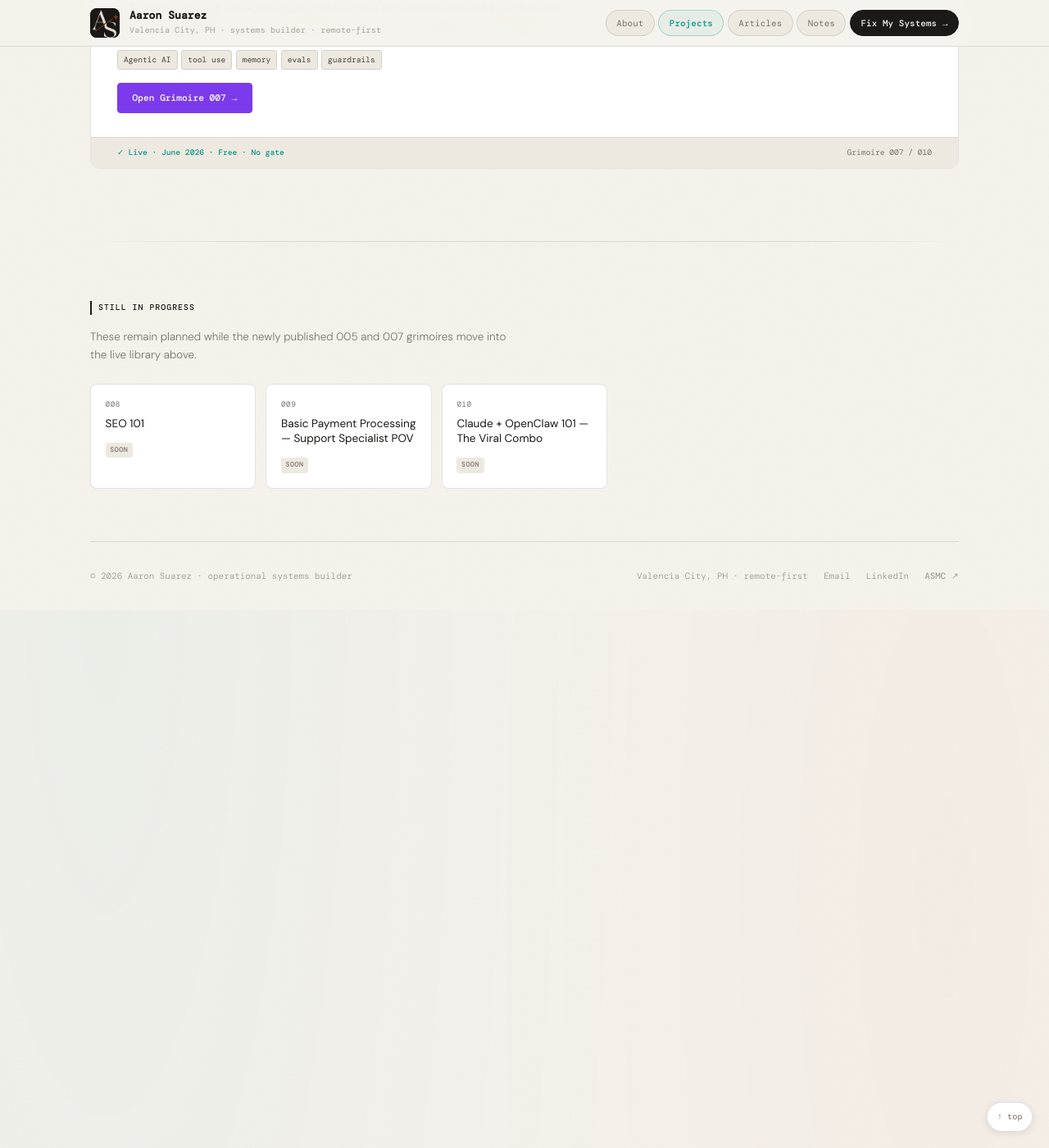
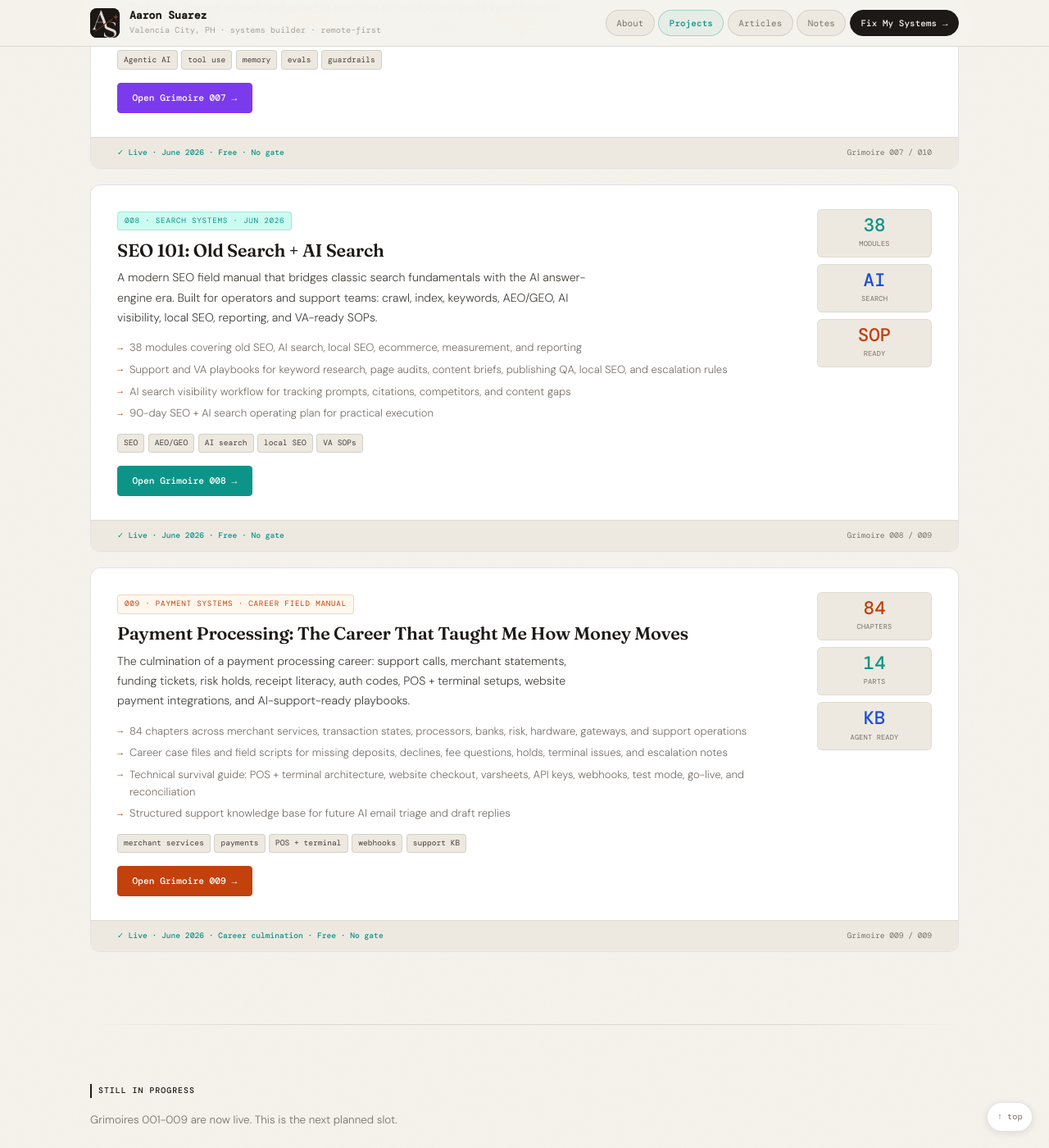
Before and after one commit to suarezaaronroy-sys/suarezaaronroy-sys.github.io, a Jekyll site: the page projects.html, which Jekyll copies as it is, in a window 1280 px wide and 1400 px high, scrolled down 3629 px. Shown: the whole window at 82% size. Built offline with Jekyll 4.4.1, drawn with Linux system fonts in a browser that asks for light colours; some of the changed text lies outside the part shown.

Commit message:
Revise project descriptions and add new grimoires
Updated project descriptions and added new grimoires.

```diff
--- a/projects.html
+++ b/projects.html
@@ -6,7 +6,7 @@
 <meta charset="utf-8"/>
 <meta name="viewport" content="width=device-width, initial-scale=1.0"/>
 <title>Projects &amp; Grimoires — Aaron Suarez</title>
-<meta name="description" content="Live system documentation for CRM architecture, marketing engines, automation patterns, and operational tools. Real systems, real results — open and ungated."/>
+<meta name="description" content="Nine live grimoires documenting CRM architecture, marketing engines, automation patterns, SEO systems, agentic AI, and payment processing. Real systems, real results — open and ungated."/>
 <meta name="robots" content="index, follow"/>
 <link rel="canonical" href="https://suarezaaronroy-sys.github.io/projects.html"/>
 <script async src="https://www.googletagmanager.com/gtag/js?id=G-GYPEWZXH03"></script>
@@ -570,24 +570,53 @@ a{color:inherit;text-decoration:none}
         <span class="lg-status-right">Grimoire 007 / 010</span>
       </div>
     </div>
+    <div class="live-grimoire" style="cursor:default">
+      <div class="lg-inner">
+        <div>
+          <div class="lg-badge teal">008 &middot; Search Systems &middot; Jun 2026</div>
+          <h2>SEO 101: Old Search + AI Search</h2>
+          <p class="lg-desc">A modern SEO field manual that bridges classic search fundamentals with the AI answer-engine era. Built for operators and support teams: crawl, index, keywords, AEO/GEO, AI visibility, local SEO, reporting, and VA-ready SOPs.</p>
+          <ul class="lg-bullets">
+            <li>38 modules covering old SEO, AI search, local SEO, ecommerce, measurement, and reporting</li>
+            <li>Support and VA playbooks for keyword research, page audits, content briefs, publishing QA, local SEO, and escalation rules</li>
+            <li>AI search visibility workflow for tracking prompts, citations, competitors, and content gaps</li>
+            <li>90-day SEO + AI search operating plan for practical execution</li>
+          </ul>
+          <div class="lg-meta"><span class="lg-meta-pill">SEO</span><span class="lg-meta-pill">AEO/GEO</span><span class="lg-meta-pill">AI search</span><span class="lg-meta-pill">local SEO</span><span class="lg-meta-pill">VA SOPs</span></div>
+          <div class="lg-actions"><a href="/grimoires/008-seo-101.html" class="btn-open teal">Open Grimoire 008 &rarr;</a></div>
+        </div>
+        <div class="lg-stat-block"><div class="lg-stat"><span class="lg-stat-num" style="color:var(--teal)">38</span><span class="lg-stat-label">modules</span></div><div class="lg-stat"><span class="lg-stat-num" style="color:var(--blue)">AI</span><span class="lg-stat-label">search</span></div><div class="lg-stat"><span class="lg-stat-num" style="color:var(--accent)">SOP</span><span class="lg-stat-label">ready</span></div></div>
+      </div>
+      <div class="lg-status"><span class="lg-status-left">&#10003; Live &middot; June 2026 &middot; Free &middot; No gate</span><span class="lg-status-right">Grimoire 008 / 009</span></div>
+    </div>
+
+    <div class="live-grimoire" style="cursor:default">
+      <div class="lg-inner">
+        <div>
+          <div class="lg-badge orange">009 &middot; Payment Systems &middot; Career Field Manual</div>
+          <h2>Payment Processing: The Career That Taught Me How Money Moves</h2>
+          <p class="lg-desc">The culmination of a payment processing career: support calls, merchant statements, funding tickets, risk holds, receipt literacy, auth codes, POS + terminal setups, website payment integrations, and AI-support-ready playbooks.</p>
+          <ul class="lg-bullets">
+            <li>84 chapters across merchant services, transaction states, processors, banks, risk, hardware, gateways, and support operations</li>
+            <li>Career case files and field scripts for missing deposits, declines, fee questions, holds, terminal issues, and escalation notes</li>
+            <li>Technical survival guide: POS + terminal architecture, website checkout, varsheets, API keys, webhooks, test mode, go-live, and reconciliation</li>
+            <li>Structured support knowledge base for future AI email triage and draft replies</li>
+          </ul>
+          <div class="lg-meta"><span class="lg-meta-pill">merchant services</span><span class="lg-meta-pill">payments</span><span class="lg-meta-pill">POS + terminal</span><span class="lg-meta-pill">webhooks</span><span class="lg-meta-pill">support KB</span></div>
+          <div class="lg-actions"><a href="/grimoires/009-payment-processing.html" class="btn-open accent">Open Grimoire 009 &rarr;</a></div>
+        </div>
+        <div class="lg-stat-block"><div class="lg-stat"><span class="lg-stat-num" style="color:var(--accent)">84</span><span class="lg-stat-label">chapters</span></div><div class="lg-stat"><span class="lg-stat-num" style="color:var(--teal)">14</span><span class="lg-stat-label">parts</span></div><div class="lg-stat"><span class="lg-stat-num" style="color:var(--blue)">KB</span><span class="lg-stat-label">agent ready</span></div></div>
+      </div>
+      <div class="lg-status"><span class="lg-status-left">&#10003; Live &middot; June 2026 &middot; Career culmination &middot; Free &middot; No gate</span><span class="lg-status-right">Grimoire 009 / 009</span></div>
+    </div>
   </section>
 
   <div class="section-divider"></div>
 
   <section class="placeholders-section animate-fade-in delay-2" aria-label="Upcoming grimoires">
     <div class="placeholder-heading">Still in progress</div>
-    <p style="font-size:.84rem;color:var(--ink3);line-height:1.7;max-width:58ch;margin-bottom:1.4rem">These remain planned while the newly published 005 and 007 grimoires move into the live library above.</p>
+    <p style="font-size:.84rem;color:var(--ink3);line-height:1.7;max-width:58ch;margin-bottom:1.4rem">Grimoires 001-009 are now live. This is the next planned slot.</p>
     <div class="placeholder-grid">
-      <div class="placeholder-card">
-        <div class="pc-num">008</div>
-        <div class="pc-name">SEO 101</div>
-        <span class="pc-soon">Soon</span>
-      </div>
-      <div class="placeholder-card">
-        <div class="pc-num">009</div>
-        <div class="pc-name">Basic Payment Processing — Support Specialist POV</div>
-        <span class="pc-soon">Soon</span>
-      </div>
       <div class="placeholder-card">
         <div class="pc-num">010</div>
         <div class="pc-name">Claude + OpenClaw 101 — The Viral Combo</div>
```
Also changed, not shown: other parts of projects.html (+1 -1 lines).
